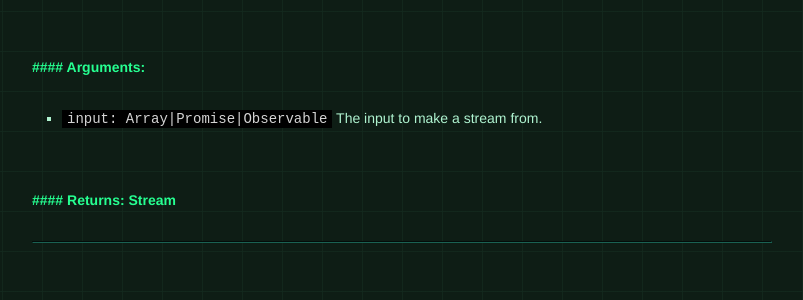
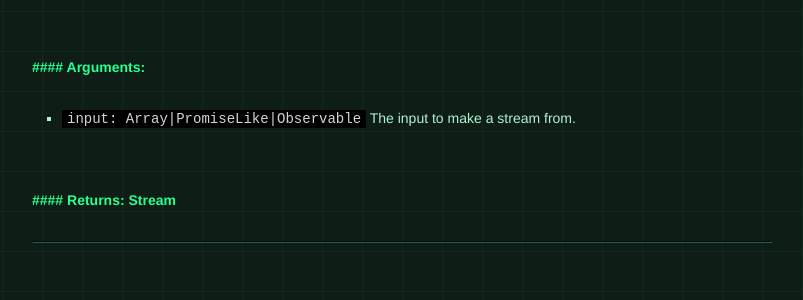
Before and after one commit to staltz/xstream, a Jekyll site: the page built from index.html, in a window 1280 px wide and 900 px high, scrolled down 8317 px. Shown: the part 149-449 px from the top of the window, without its empty margins (238-1041 px from the left). Built offline with Jekyll 4.4.1, drawn with Linux system fonts in a browser that asks for light colours; some web fonts are replaced; some of the changed text lies outside the part shown.

Commit message:
update site

```diff
--- a/_includes/content.md
+++ b/_includes/content.md
@@ -305,7 +305,7 @@ Creates a stream from an Array, Promise, or an Observable.
 
 #### Arguments:
 
-- `input: Array|Promise|Observable` The input to make a stream from.
+- `input: Array|PromiseLike|Observable` The input to make a stream from.
 
 #### Returns:  Stream
 
@@ -367,7 +367,7 @@ fromPromise( ----42 )
 
 #### Arguments:
 
-- `promise: Promise` The promise to be converted as a stream.
+- `promise: PromiseLike` The promise to be converted as a stream.
 
 #### Returns:  Stream
 
```
